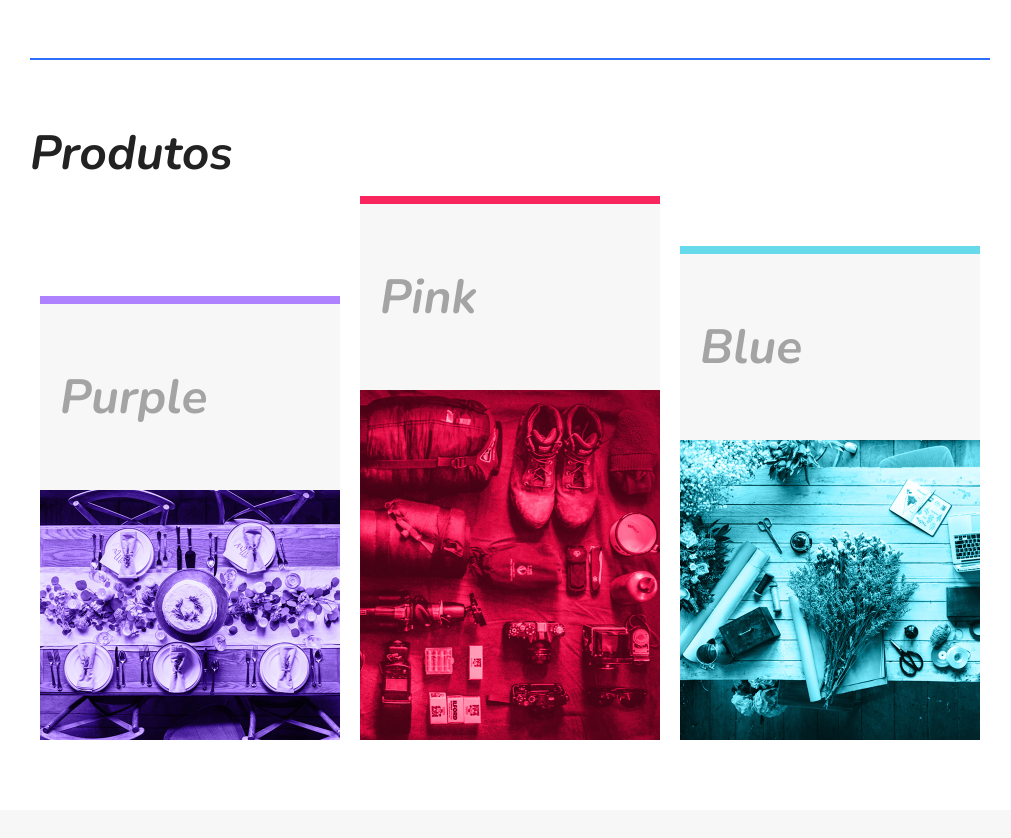
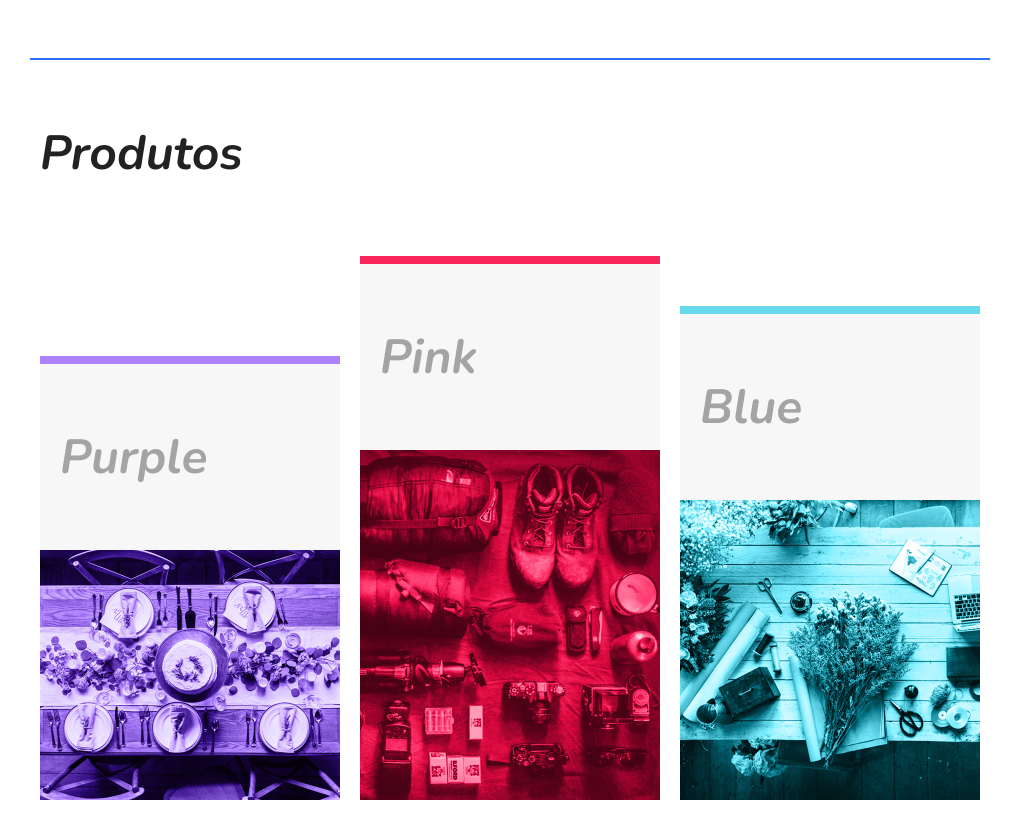
Before and after one commit to marthexmit/ProjectOrigami_Flexbox, a plain HTML site: page index.html in a window 1280 px wide. Shown: the part 951-1789 px from the top of the page, without its empty margins (130-1141 px from the left). Drawn offline with nearby package versions, Linux system fonts and the light colour scheme.

Commit message:
Ajeitando erros

```diff
--- a/css/style.css
+++ b/css/style.css
@@ -140,7 +140,7 @@ img {
 
 .produtos h1 {
     font-size: 3em;
-    margin 0 10px 60px 10px;
+    margin: 0 10px 60px 10px;
 }
 
 .produtos-container {
```
